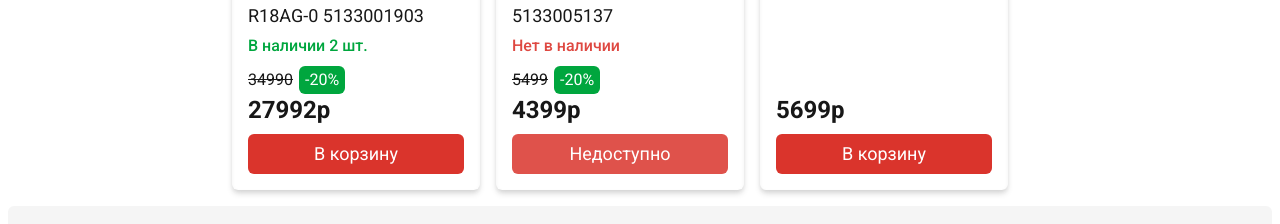
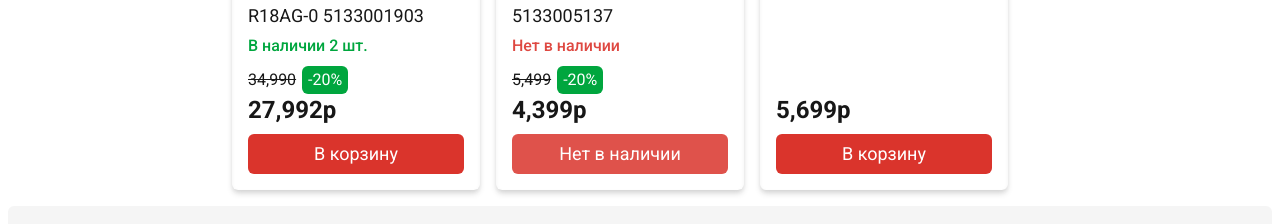
Before and after one commit to notnered/toolsmir-next, a Next.js app: page /catalog in a window 1280 px wide. Shown: the part 514-738 px from the top of the page. Built offline with nearby package versions, Linux system fonts and the light colour scheme.

Commit message:
added formating to prices

```diff
--- a/src/app/_components/ProductCard/ProductCard.tsx
+++ b/src/app/_components/ProductCard/ProductCard.tsx
@@ -70,7 +70,7 @@ export default function ProductCard({
                     {productInfo.price.discountPercentage && (
                         <>
                             <span className='line-through'>
-                                {productInfo.price.basePrice}
+                                {productInfo.price.basePrice.toLocaleString()}
                             </span>
                             <div className='bg-green-600 py-0.5 px-1.5 rounded-md text-white'>
                                 -{productInfo.price.discountPercentage}%
@@ -81,15 +81,17 @@ export default function ProductCard({
                 <div className='text-2xl font-bold pb-2'>
                     {productInfo.price.discountPercentage ? (
                         <>
-                            {(
-                                productInfo.price.basePrice -
-                                (productInfo.price.basePrice *
-                                    productInfo.price.discountPercentage) /
-                                    100
-                            ).toFixed(0)}
+                            {Number(
+                                (
+                                    productInfo.price.basePrice -
+                                    (productInfo.price.basePrice *
+                                        productInfo.price.discountPercentage) /
+                                        100
+                                ).toFixed(0)
+                            ).toLocaleString()}
                         </>
                     ) : (
-                        <>{productInfo.price.basePrice}</>
+                        <>{productInfo.price.basePrice.toLocaleString()}</>
                     )}
                     р
                 </div>
@@ -103,7 +105,7 @@ export default function ProductCard({
                             disabled
                             className='bg-primary/85 px-3 py-1.5 text-white rounded-md text-lg min-w-full'
                         >
-                            Недоступно
+                            Нет в наличии
                         </button>
                     )}
                 </div>
```
